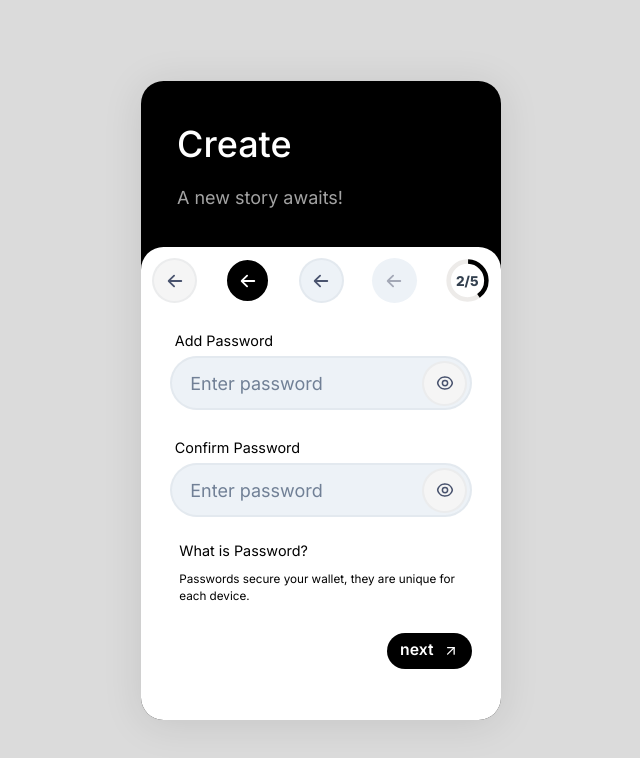
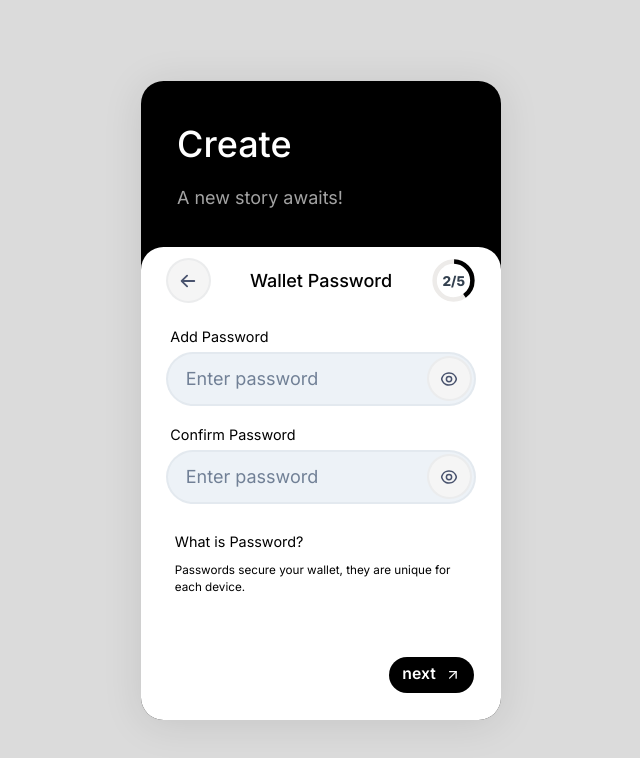
Before and after one commit to dark-circles-2022/panda-wallet, a React (Create React App) app: page / in a window 1280 px wide. Shown: the top 758 px of the page, without its empty margins (319-959 px from the left). Built offline with nearby package versions, Linux system fonts and the light colour scheme.

Commit message:
Refine Create Wallet Screen

```diff
--- a/src/components/common/PasswordInput.tsx
+++ b/src/components/common/PasswordInput.tsx
@@ -13,8 +13,8 @@ const PasswordInput = ({ label }: { label: string }) => {
 
   return (
     <Box
-      px="1rem"
-      py="0.75rem"
+      px="0.75rem"
+      py="0.5rem"
     >
       <Text
         color={'black'}
--- a/src/layout/Onboarding.tsx
+++ b/src/layout/Onboarding.tsx
@@ -26,6 +26,7 @@ const OnboardingLayout = ({
 }) => {
   return (
     <Flex
+      position={'relative'}
       as={'section'}
       bgColor={'bg.onboarding'}
       h="100%"
@@ -62,10 +63,13 @@ const OnboardingLayout = ({
         h="full"
         borderTopRadius={'1.25rem'}
         bgColor={'white'}
+        color="black"
       >
         <Flex
           justify="space-between"
+          align={'center'}
           mb="0.75rem"
+          px={'0.75rem'}
         >
           {/* {isBackButtonVisible && <BackButton />} */}
           {isBackButtonVisible && (
@@ -76,7 +80,7 @@ const OnboardingLayout = ({
                 // displayIcon={BackIcon as any}
                 displayIcon={HiArrowLeft as any}
               />
-              <ButtonIcon
+              {/* <ButtonIcon
                 ariaLabel="Back"
                 variant="solid"
                 displayIcon={HiArrowLeft as any}
@@ -89,10 +93,10 @@ const OnboardingLayout = ({
               <ButtonIcon
                 ariaLabel="Back"
                 displayIcon={HiArrowLeft as any}
-              />
+              /> */}
             </>
           )}
-          {heading}
+          <Text fontWeight={500}>{heading}</Text>
           {isStepNumberVisible && (
             <CircularProgress
               value={(currentStep / totalSteps) * 100}
--- a/src/screens/CreateWallet.tsx
+++ b/src/screens/CreateWallet.tsx
@@ -9,6 +9,7 @@ const CreateWallet = () => {
     <OnboardingLayout
       title="Create"
       subtext="A new story awaits!"
+      heading="Wallet Password"
       currentStep={2}
       totalSteps={5}
       isBackButtonVisible
@@ -22,17 +23,17 @@ const CreateWallet = () => {
 
       <VStack
         color="black"
-        px="1.5rem"
-        py="0.5rem"
+        px="1.25rem"
+        mt="1rem"
         align={'start'}
       >
         <Text fontSize={'0.8rem'}>What is Password?</Text>
         <Text fontSize={'0.65rem'}>Passwords secure your wallet, they are unique for each device.</Text>
       </VStack>
       <Flex
-        p="1rem"
-        justify={'end'}
-        bottom="1rem"
+        position={'absolute'}
+        bottom={'1.5rem'}
+        right={'1.5rem'}
       >
         <PrimaryButton
           icon={Arrow as any}
```
